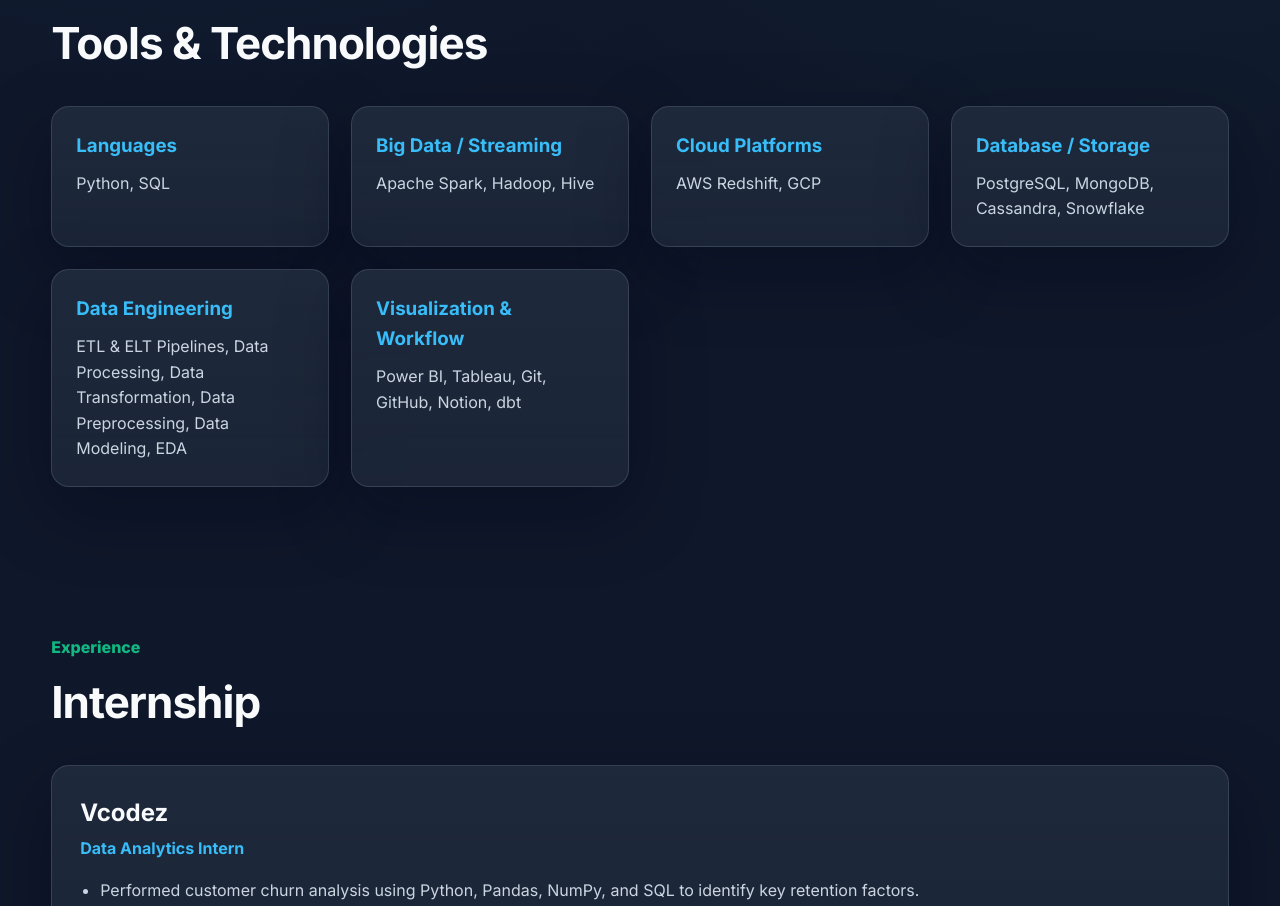
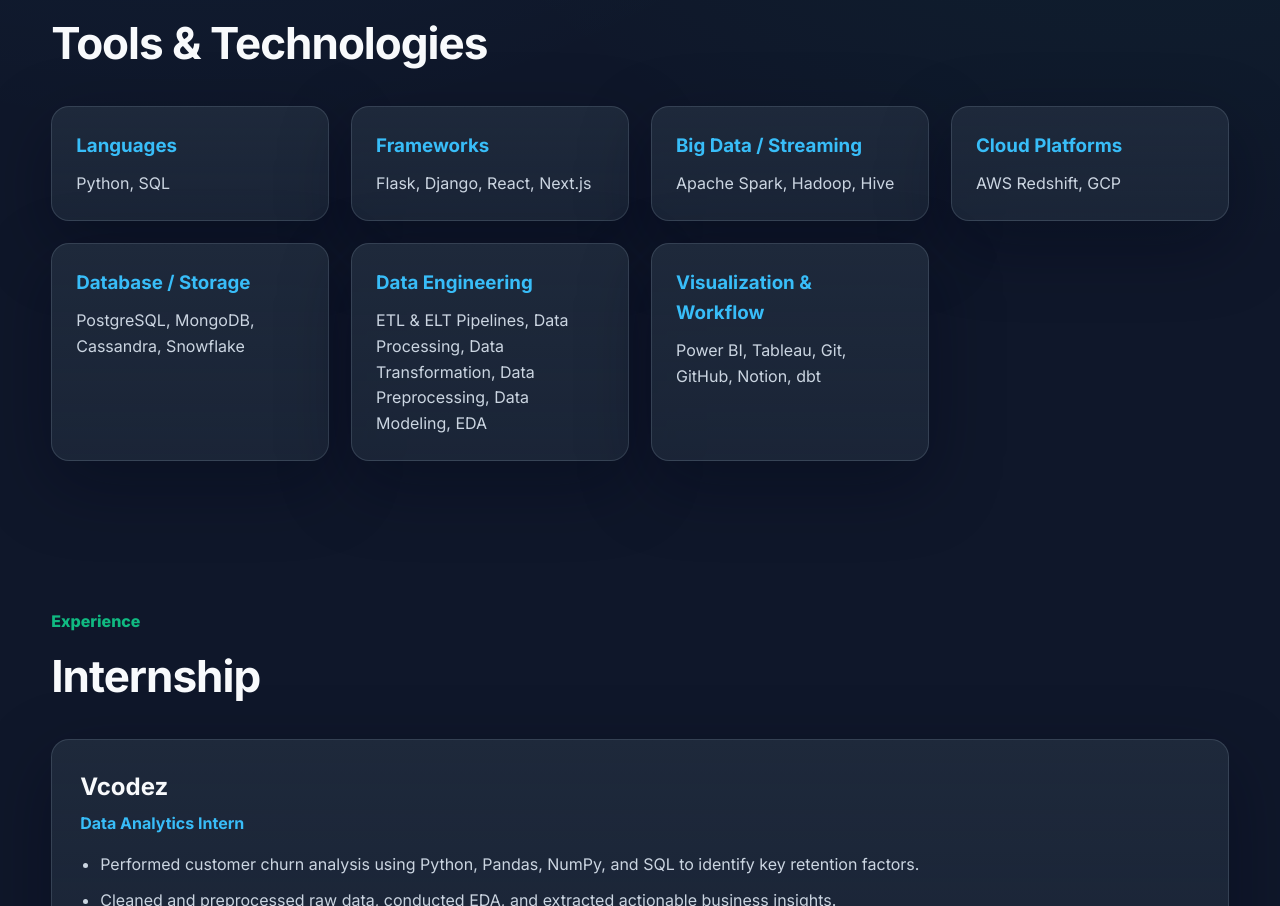
Before and after one commit to kanimozhijayakumar/kanimozhi-portfolio, a React (Vite) app: page / in a window 1280 px wide. Shown: the part 1260-2166 px from the top of the page. Built offline with nearby package versions, Linux system fonts and the light colour scheme.

Commit message:
Update main.jsx

```diff
--- a/src/main.jsx
+++ b/src/main.jsx
@@ -6,6 +6,7 @@ const navLinks = ['About', 'Skills', 'Experience', 'Projects', 'Education', 'Con
 
 const skills = [
   { title: 'Languages', value: 'Python, SQL' },
+  { title: 'Frameworks', value: 'Flask, Django, React, Next.js' },
   { title: 'Big Data / Streaming', value: 'Apache Spark, Hadoop, Hive' },
   { title: 'Cloud Platforms', value: 'AWS Redshift, GCP' },
   { title: 'Database / Storage', value: 'PostgreSQL, MongoDB, Cassandra, Snowflake' },
```
